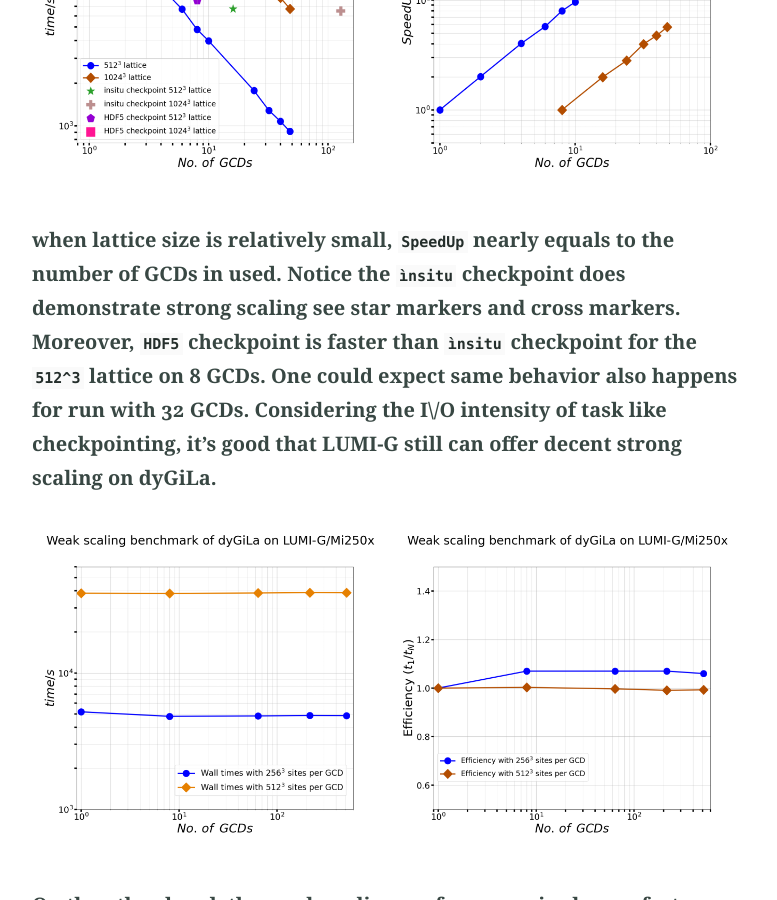
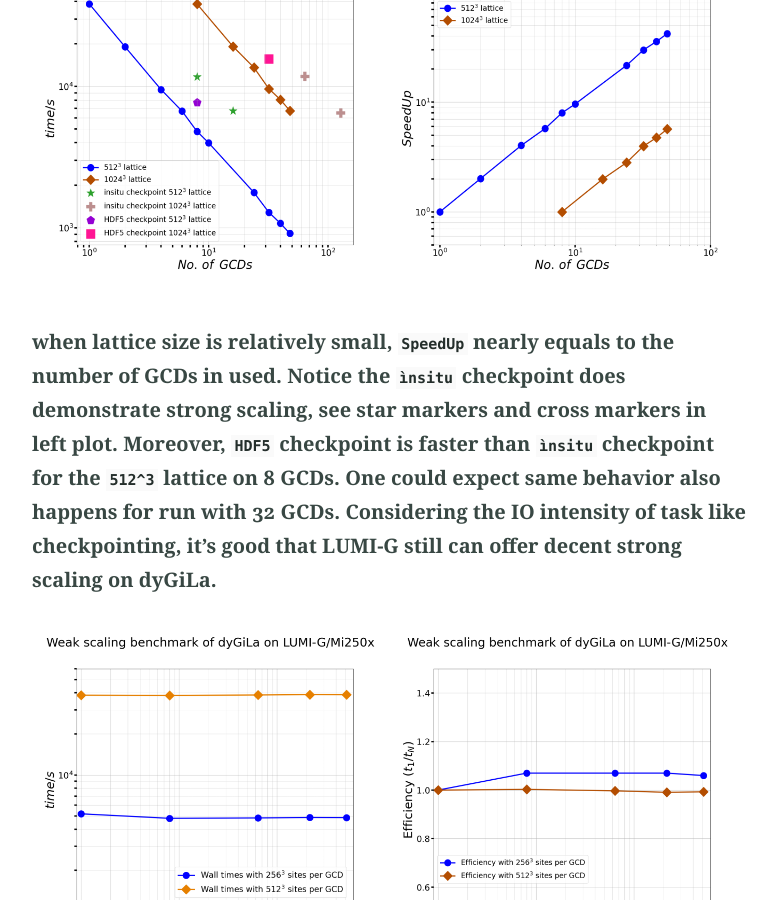
Before and after one commit to dyGiLa/dygila.github.io, a Jekyll site: the page built from benchmark.md, in a window 1280 px wide and 900 px high, scrolled down 1322 px. Shown: the whole window, without its empty margins (251-1028 px from the left). Built offline with Jekyll 4.4.1, drawn with Linux system fonts in a browser that asks for light colours; some of the changed text lies outside the part shown.

Commit message:
edit text

```diff
--- a/benchmark.md
+++ b/benchmark.md
@@ -8,30 +8,32 @@ This page dedicates to track the benchmarks of dyGiLa on different hardwares and
 Based on what kind and how many computing resources on hand, the statistics of benchmark data may change according to how many
 resources could be put on benchmark runs.
 
+***
 #### Scalability Benchmark of dyGiLa on LUMI-G -- 2. Mar. 2025
 A comprehensive benchmark of the strong scaling and weak scaling capabilities of dyGiLa is done recently on LUMI-G
-with `UMI/24.03` PE and `ROCm/6.0.3`.
+with `LUMI/24.03` PE and `ROCm/6.0.3`.
 Beside the scaling capabilities of dyGiLa's main functionality, the `insitu` and `HDF5` checkpoint is also benchmarked because outputting raw data
 is a significant for conducting post-processing out of simulation.
-As following plot shown, perfect strong scaling is first impression,
+As following plots shown, perfect strong scaling is first impression,
 
 <img src="{{ site.github.url }}/pic/strong-scaling-walltime-speedup-512-1024.png" alt="Home" width="130%">
 
 when lattice size is relatively small, `SpeedUp` nearly equals to the number of GCDs in used.
-Notice the `ìnsitu` checkpoint does demonstrate strong scaling see star markers and cross markers.
+Notice the `ìnsitu` checkpoint does demonstrate strong scaling, see star markers and cross markers in left plot.
 Moreover, `HDF5` checkpoint is faster than `ìnsitu` checkpoint for the `512^3` lattice on 8 GCDs.
 One could expect same behavior also happens for run with 32 GCDs.
-Considering the I\/O intensity of task like checkpointing, it's good that LUMI-G still can offer decent strong scaling on dyGiLa.
+Considering the IO intensity of task like checkpointing, it's good that LUMI-G still can offer decent strong scaling on dyGiLa.
 
 <img src="{{ site.github.url }}/pic/weak-scaling-walltime-speedup-512-1024.png" alt="Home" width="130%">
 
 On the other hand, the weak scaling performance is also perfect, as shown in above plot.
-The tested workload per GCD are `256^3` and `512^3` sites respectively.
+The tested workloads per GCD are `256^3` and `512^3` sites respectively.
 In all tests, weak scaling efficiency remains about 1.
 The interesting observation here is runs with multiple GCDs finish slightly earlier than single GCD run when workload per GCD is `256^3` sites.
-After increaing workload per GCD to `512^3`, the phenomena became to very much less visible.
+After increaing workload per GCD to `512^3`, this phenomena became very much less visible.
 Over all, dyGiLa does demonstrate perfect weak scaling.
 
+***
 #### Strong Scaling Benchmark on LUMI supercomputer -- 30. Jan. 2025
 The following plot shows dyGiLa's strong scaling characteristics on `LUMI-G` GPGPU partition.
 the parallel data streaming engine `pario` was turned off in this benchmark.
```
